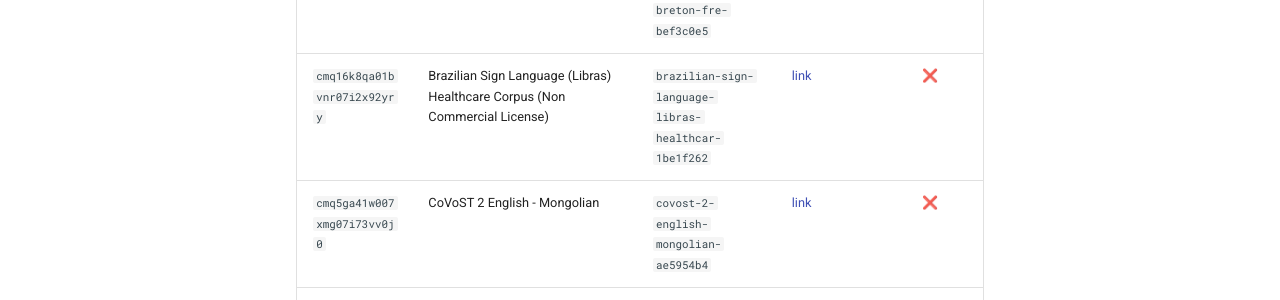
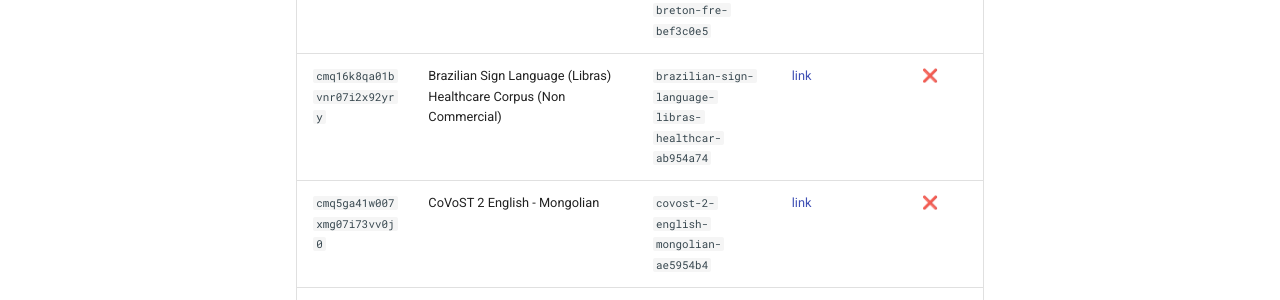
Before and after one commit to Mozilla-Data-Collective/dataset-schema-registry, an MkDocs documentation site: the page built from docs/dataset-coverage.md, in a window 1280 px wide and 900 px high, scrolled down 42004 px. Shown: the part 192-492 px from the top of the window. Built offline with MkDocs 1.6.1 and Material for MkDocs 9.7.7, drawn with Linux system fonts in a browser that asks for light colours; comment, search, counter and statistics services are not loaded; some of the changed text lies outside the part shown.

Commit message:
chore: update dataset coverage [skip ci]

```diff
--- a/docs/dataset-coverage.md
+++ b/docs/dataset-coverage.md
@@ -434,7 +434,7 @@ schema in this registry and which ones are still missing.
 | `cmpzgijrk001cnx0732jcpyc9` | OSHA Severe Injuries by Employer 2015-2025  | `osha-severe-injuries-by-employer-2015-20-d890e565` | [link](https://mozilladatacollective.com/datasets/cmpzgijrk001cnx0732jcpyc9) | ❌ |
 | `cmpzgm29a001hnx07px74x658` | Buscadores Temáticos de la Plataforma Nacional de Transparencia (PNT) de México  | `buscadores-tem-ticos-de-la-plataforma-na-f9a77536` | [link](https://mozilladatacollective.com/datasets/cmpzgm29a001hnx07px74x658) | ❌ |
 | `cmpzkqaqu0065nv070bdv5hfj` | TermOfis terminology database Breton-French | `termofis-terminology-database-breton-fre-bef3c0e5` | [link](https://mozilladatacollective.com/datasets/cmpzkqaqu0065nv070bdv5hfj) | ❌ |
-| `cmq16k8qa01bvnr07i2x92yry` | Brazilian Sign Language (Libras) Healthcare Corpus (Non Commercial License) | `brazilian-sign-language-libras-healthcar-1be1f262` | [link](https://mozilladatacollective.com/datasets/cmq16k8qa01bvnr07i2x92yry) | ❌ |
+| `cmq16k8qa01bvnr07i2x92yry` | Brazilian Sign Language (Libras) Healthcare Corpus (Non Commercial) | `brazilian-sign-language-libras-healthcar-ab954a74` | [link](https://mozilladatacollective.com/datasets/cmq16k8qa01bvnr07i2x92yry) | ❌ |
 | `cmq5ga41w007xmg07i73vv0j0` | CoVoST 2 English - Mongolian | `covost-2-english-mongolian-ae5954b4` | [link](https://mozilladatacollective.com/datasets/cmq5ga41w007xmg07i73vv0j0) | ❌ |
 | `cmq6q6tjz0195o3078oodsoeu` | AIRI AI4TALK Meadow Mari-Russian Translation | `airi-ai4talk-meadow-mari-russian-transla-c20ca463` | [link](https://mozilladatacollective.com/datasets/cmq6q6tjz0195o3078oodsoeu) | ❌ |
 | `cmq80dcwp00xrl20740m9o1k5` | Public Company Federal Compliance Records — Q3 2026 | `public-company-federal-compliance-record-e28404f3` | [link](https://mozilladatacollective.com/datasets/cmq80dcwp00xrl20740m9o1k5) | ❌ |
```
Also changed, not shown: other parts of docs/dataset-coverage.md (+2 -2 lines).
